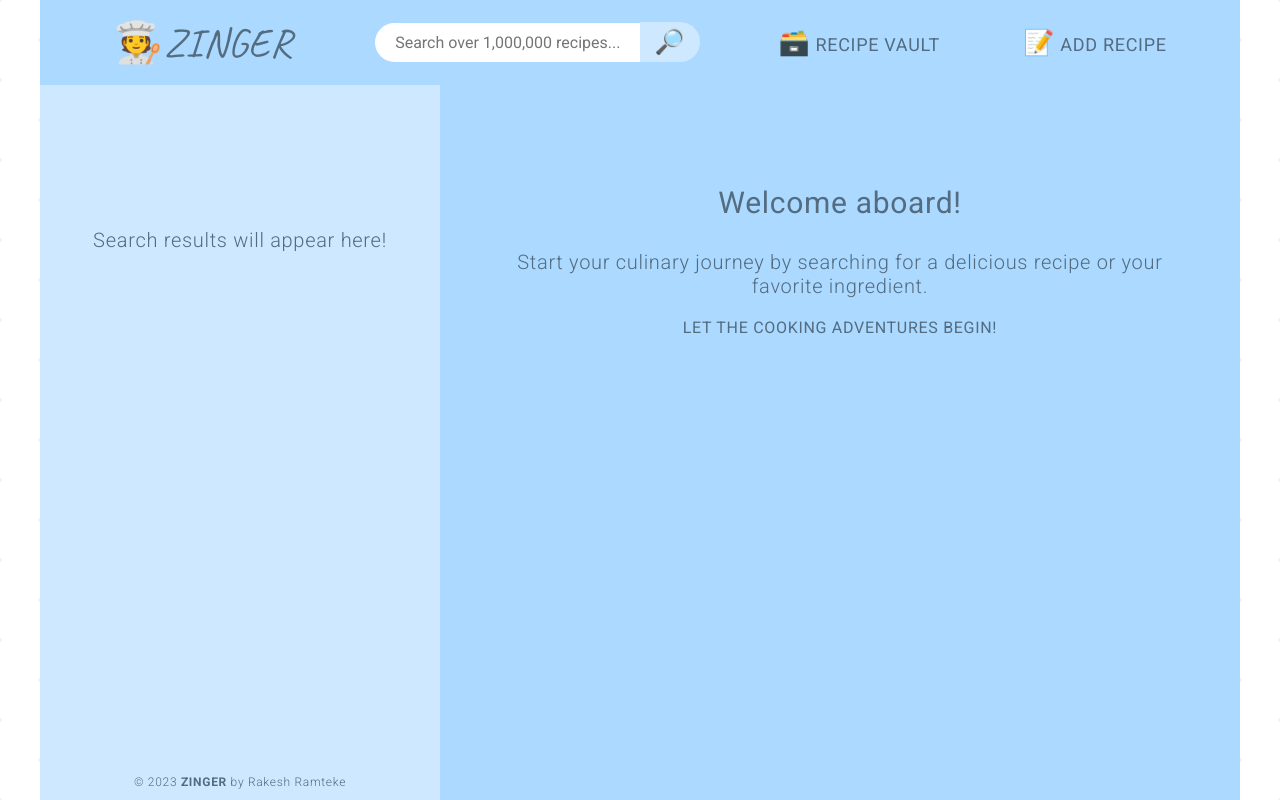
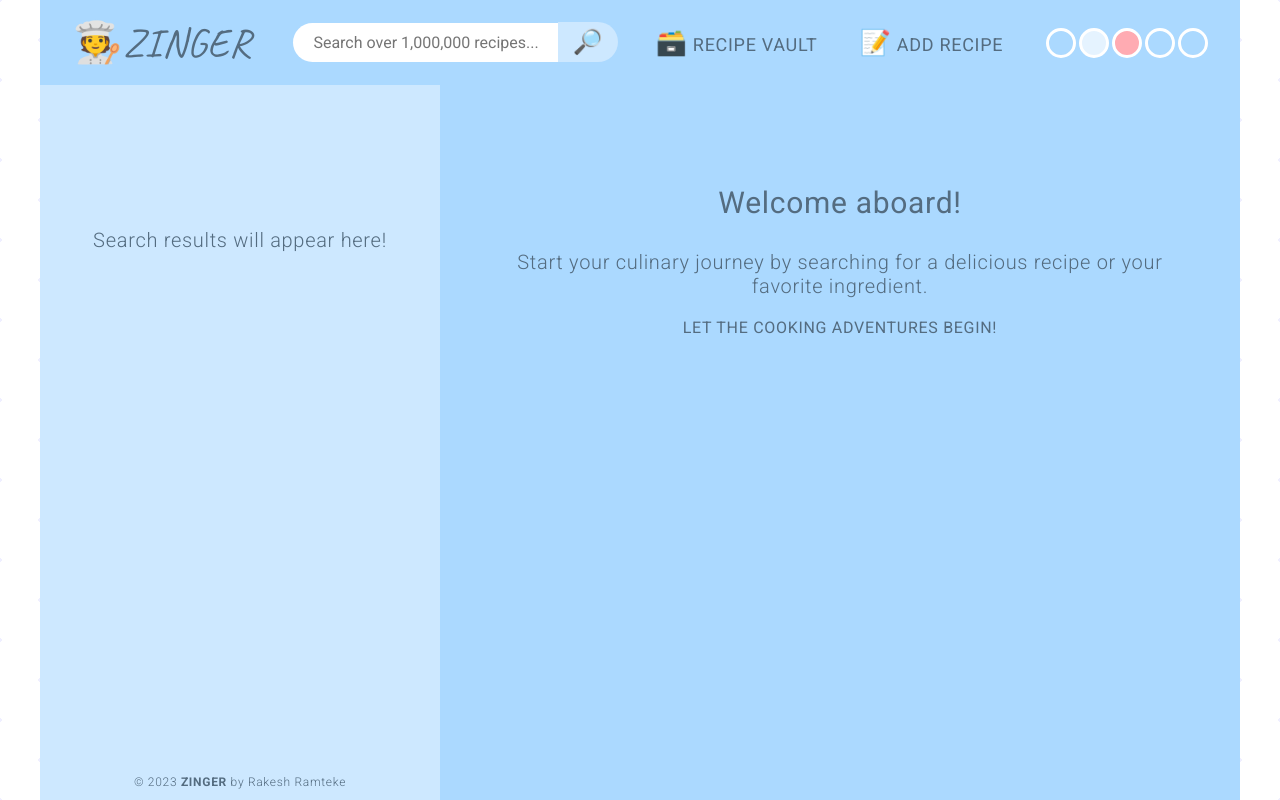
Before and after one commit to rakeshVerse/zinger, a website built with Vite: page index.html in a window 1280 px wide. Built offline with nearby package versions, Linux system fonts and the light colour scheme.

Commit message:
Theme menu: to choose between themes

```diff
--- a/assets/css/style.css
+++ b/assets/css/style.css
@@ -1,5 +1,19 @@
+/* droplet */
+.theme-droplet {
+  --bg-pri: #abd9ff;
+  --bg-pri-opacity: #abd9ffbf;
+  --bg-sec: #cde8ff;
+  --bg-ter: #bce1ff;
+
+  --bg-neutral: #fff;
+  --bg-backdrop: #5555556e;
+
+  --txt-pri: #546c80;
+  --txt-sec: #333;
+}
+
 /* aliceblue */
-.theme-1 {
+.theme-alice {
   --bg-pri: #e5f3ff;
   --bg-pri-opacity: #e5f3ffd1;
   --bg-sec: #f0f8ff;
@@ -12,18 +26,24 @@
   --txt-sec: #333;
 }
 
-/* droplet */
-.theme-2 {
-  --bg-pri: #abd9ff;
-  --bg-pri-opacity: #abd9ffbf;
-  --bg-sec: #cde8ff;
-  --bg-ter: #bce1ff;
+/* Poodle Skirt */
+.theme-poodle {
+  --bg-pri: #ffabb2;
+  --bg-pri-opacity: #ffabb2e5;
+  --bg-sec: #ffcdd0;
+  --bg-ter: #ffbcc1;
 
   --bg-neutral: #fff;
   --bg-backdrop: #5555556e;
 
-  --txt-pri: #546c80;
+  --txt-pri: #805457;
   --txt-sec: #333;
+}
+
+:root {
+  --bg-pri-alice: #e5f3ff;
+  --bg-pri-droplet: #abd9ff;
+  --bg-pri-poddle: #ffabb2;
 }
 
 * {
@@ -97,6 +117,7 @@ ul > li {
   width: 12rem;
   text-align: center;
   color: var(--txt-pri);
+  transition: background-color 0.3s;
 }
 
 .btn-link:hover,
@@ -110,6 +131,29 @@ ul > li {
 
 .light-bg {
   background-color: var(--bg-sec);
+}
+
+.theme-item {
+  column-gap: 0.3rem;
+}
+
+.theme-btn {
+  width: 3rem;
+  height: 3rem;
+  border-radius: 50%;
+  border: 3px solid var(--bg-neutral);
+}
+
+.theme-droplet {
+  background-color: var(--bg-pri-droplet);
+}
+
+.theme-alice {
+  background-color: var(--bg-pri-alice);
+}
+
+.theme-poodle {
+  background-color: var(--bg-pri-poddle);
 }
 
 #app-main {
@@ -493,6 +537,7 @@ ul > li {
 
 .cook-text {
   margin-bottom: 2rem;
+  color: var(--txt-sec);
 }
 
 .cook-text span {
--- a/assets/js/config.js
+++ b/assets/js/config.js
@@ -1,8 +1,7 @@
-export const FORKIFY_API_URL =
-  'https://forkify-api.herokuapp.com/api/v2/recipes';
+export const FORKIFY_API_URL = 'https://forkify-api.herokuapp.com/api/v2/recipes';
 export const FORKIFY_API_KEY = 'f7117317-d232-46b9-98d4-f93eb25ef5fa';
 export const ERROR_COLOR = '#ff6946';
-export const INFO_COLOR = '#60b5ff';
+export const INFO_COLOR = '#38419D';
 export const RECIPE_ITEMS_PER_PAGE = 10;
 export const NETWORK_ERROR = `Something went wrong! Please check your internet connection and try again.`;
 export const LOCAL_STORAGE_KEY = 'saved-recipes';
--- a/assets/js/main.js
+++ b/assets/js/main.js
@@ -35,6 +35,8 @@ const openPopupBtnItem = document.querySelector('#app-header-list .open-popup-it
 const popupInfo = document.querySelector('#popup .popup-info');
 const addRecipeForm = document.getElementById('add-recipe');
 const addRecipeSubmitBtn = document.querySelector('#popup .btn-submit-recipe');
+
+const themeMenu = document.querySelector('.theme-item');
 
 const recipeSearchInput = document.getElementById('search-keyword');
 recipeSearchInput.value = '';
@@ -83,6 +85,15 @@ const showInfo = (element, msg, fontColor = INFO_COLOR) => {
   element.style.color = fontColor;
   element.textContent = msg;
 };
+
+/////////////// THEME ////////////////
+themeMenu.addEventListener('click', function (e) {
+  e.preventDefault();
+  if (e.target === this) return;
+
+  const themeClass = e.target.classList[1];
+  document.body.className = themeClass;
+});
 
 /////////////// SEARCH RECIPE ////////////////
 
@@ -280,9 +291,7 @@ const renderRecipe = recipe => {
           <span class="opacity-6">👉🏿</span>
 
           <div>
-            <span class="ing-quantity">
-             ${quantity ? fracty(quantity) : ''}
-            </span>
+            <span class="ing-quantity">${quantity ? fracty(quantity) : ''}</span>
             ${unit} ${description}
           </div>
         </li>`;
@@ -296,11 +305,7 @@ const renderRecipe = recipe => {
 
   const html = `
   <div class="recipe-img-box">
-    <img
-      src="${image_url}"
-      alt=""
-      class="recipe-img"
-    />
+    <img src="${image_url}" alt="" class="recipe-img"/>
     <h1 class="recipe-title">${title}</h1>
   </div>
 
--- a/index.html
+++ b/index.html
@@ -13,7 +13,7 @@
     <link rel="stylesheet" href="assets/css/style.css" />
     <script defer type="module" src="assets/js/main.js"></script>
   </head>
-  <body class="theme-2">
+  <body class="theme-droplet">
     <div class="container">
       <header id="app-header">
         <nav>
@@ -47,6 +47,13 @@
               <a href="#" class="main-menu-item-link btn-add-recipe btn-open-popup"
                 ><span class="menu-logo">📝</span> Add Recipe</a
               >
+            </li>
+            <li class="main-menu-item theme-item">
+              <a href="#" class="theme-btn theme-droplet"></a>
+              <a href="#" class="theme-btn theme-alice"></a>
+              <a href="#" class="theme-btn theme-poodle"></a>
+              <a href="#" class="theme-btn theme-test1"></a>
+              <a href="#" class="theme-btn theme-test2"></a>
             </li>
           </ul>
         </nav>
```
